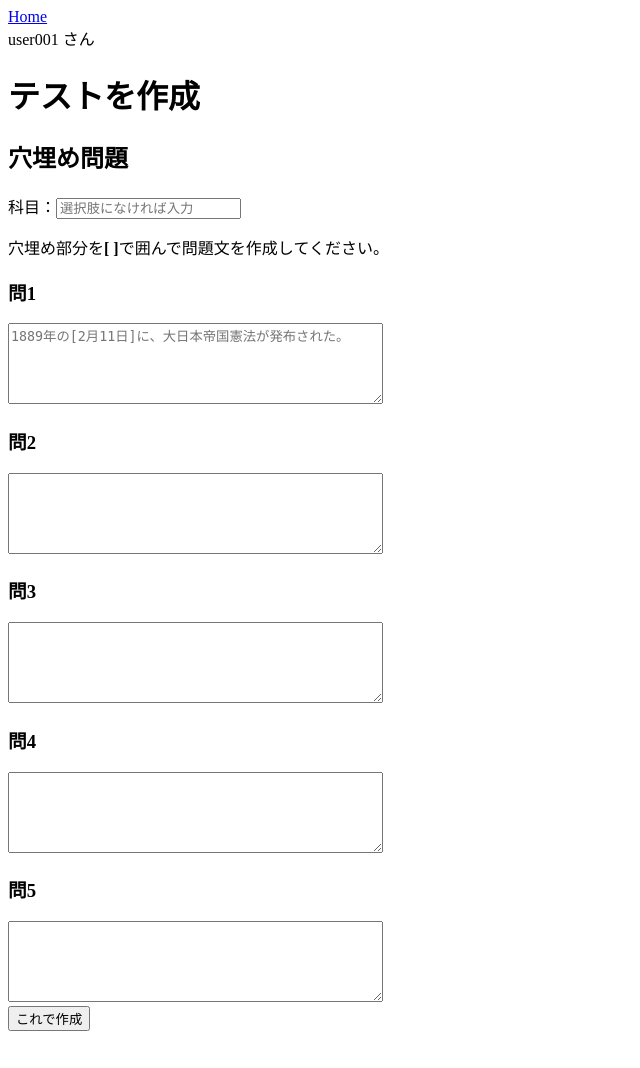
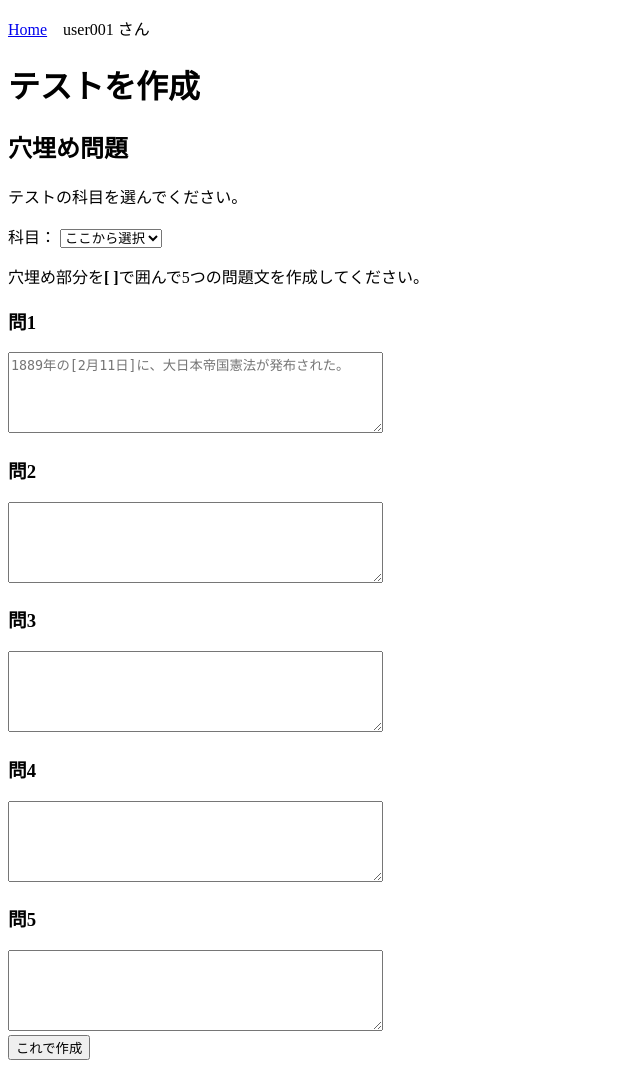
Before and after one commit to G1tHub20/sho_test, a PHP site: page /cre_fillin.php in a window 1280 px wide. Shown: the whole page, without its empty margins (0-640 px from the left). Before the commit the page ends 1031 px from the top, so only its background shows below. Run offline with PHP 8.4, Linux system fonts and the light colour scheme; the visitor is signed in with stand-in values (Sample User, id 1); data that the repository does not hold is empty.

Commit message:
改良、修正

```diff
--- a/cre_fillin.php
+++ b/cre_fillin.php
@@ -13,10 +13,23 @@ $check = [
   '3' => '',
   '4' => '',
 ];
+$message = '';
 $placeholder = " placeholder='1889年の[2月11日]に、大日本帝国憲法が発布された。'";
 
+
 if ($_SERVER['REQUEST_METHOD'] === 'POST') {
-  echo 'submit';
+  // echo 'submit';
+
+  $check = [
+    '0' => '',
+    '1' => '',
+    '2' => '',
+    '3' => '',
+    '4' => '',
+  ];
+  array_filter($check);
+
+
 
   $subject = filter_input(INPUT_POST, 'subject', FILTER_SANITIZE_STRING); //←取得できていない
   d($subject);
@@ -39,15 +52,16 @@ if ($_SERVER['REQUEST_METHOD'] === 'POST') {
 
 
   // チェック１がOKなら
-  if (empty($check)) {
-    echo '文字列チェックOK';
+  if ($check[4] === '') {
+  // if (empty($check)) {
+    // echo '文字列チェックOK';
 
     // 切り出し
     $start[] = mb_strpos($target[$i], '[') + 1; //開始位置（+1する）
     $end[] = mb_strpos($target[$i], ']'); //終了位置
-    echo '開始位置';
+    // echo '開始位置';
     d($start[$i]);
-    echo '終了位置';
+    // echo '終了位置';
     d($end[$i]);
     $length[] = $end[$i] - $start[$i]; //文字列長（終了位置 - 開始位置）
     $mid[] = mb_substr($target[$i], $start[$i], $length[$i]); //対象文字列、開始位置、文字列長
@@ -112,15 +126,29 @@ if ($_SERVER['REQUEST_METHOD'] === 'POST') {
 
 
   if ($result) {
-    echo 'DBに登録完了';
+    // echo 'DBに登録完了';
+    echo '<h2>テストの作成完了！</h2>';
   }
 
 } else {
-  echo '<p>文字列チェックNG！</p>';
-  echo '<p>入力し直してください</p>';
+  $message = '<h2>文字列チェックNG！</h2><h2>入力し直してください</h2>';
 }
 
 }
+
+if ($subject) {
+
+}
+
+} else {
+  // 初期表示（GET）は初期化（※エラー対策）
+  $target = [
+    '0' => '',
+    '1' => '',
+    '2' => '',
+    '3' => '',
+    '4' => '',
+  ];
 }
 ?>
 
@@ -134,22 +162,26 @@ if ($_SERVER['REQUEST_METHOD'] === 'POST') {
 </head>
 <body>
 <?php include 'inc/header.php'; ?>
-  <h1>テストを作成</h1>
-  <h2>穴埋め問題</h2>
+<h1>テストを作成</h1>
+<h2>穴埋め問題</h2>
+<?php echo $message; ?>
   <form method="post" action="">
-    <p>科目：<input type="text" name="subject" list="example" placeholder="選択肢になければ入力" title="※選び直す場合は入力を削除" required></p>
-    <datalist id="example">
-      <option value="国語"></option>
-      <option value="数学"></option>
-      <option value="英語"></option>
-      <option value="歴史"></option>
-      <option value="理科"></option>
-    </datalist>
-    <p>穴埋め部分を<b>[ ]</b>で囲んで問題文を作成してください。</p>
+  <p>テストの科目を選んでください。</p>
+  科目：
+    <select name="subject" required>
+      <option hidden>ここから選択</option>
+      <option value="国語">国語</option>
+      <option value="数学">数学</option>
+      <option value="英語">英語</option>
+      <option value="理科">理科</option>
+      <option value="社会">社会</option>
+      <option value="その他">その他</option>
+    </select>
+    <p title="（注意）全角の[ ]は使用できません">穴埋め部分を<b>[ ]</b>で囲んで5つの問題文を作成してください。</p>
 
     <?php for ($i = 0; $i < 5; $i++): ?>
       <h3>問<?php echo $i + 1 ?></h3>
-      <textarea name="no<?php echo $i; ?>" rows="5" cols="44" <?php if ($i === 0) echo $placeholder; ?>><?php echo $target[$i]; ?></textarea><br>
+      <textarea name="no<?php echo $i; ?>" rows="5" cols="44" <?php if ($i === 0) echo $placeholder; ?> required><?php echo $target[$i]; ?></textarea><br>
     <?php endfor; ?>
     <button type="submit">これで作成</button>
   </form>
--- a/do_fillin.php
+++ b/do_fillin.php
@@ -21,10 +21,10 @@ if ($_SERVER['REQUEST_METHOD'] === 'POST') {
   d($_SESSION['answer']);
 
 } else {
-  echo '解答開始前';
+  // echo '解答開始前';
 
-  $data = $_SESSION['question'];
-  d($data);
+  // $data = $_SESSION['question']; //POST送信で消えてしまう
+  d($_SESSION['question']);
 
   $form = [
     0 => '',
--- a/inc/header.php
+++ b/inc/header.php
@@ -1,9 +1,7 @@
 <header>
-  <a href= "index.php">Home</a>
+  <?php
+    $id = $_SESSION['user_id'];
+    $user_id = 'user' . sprintf('%03d', $id);
+  ?>
+  <p><a href= "index.php">Home</a><?php echo '　' . $user_id  . ' さん</p>'; ?></p>
 </header>
-<?php
-$id = $_SESSION['user_id'];
-$user_id = 'user' . sprintf('%03d', $id);
-echo $user_id  . ' さん';
-
-?>
--- a/library.php
+++ b/library.php
@@ -36,10 +36,13 @@ function get_var_name($var) {
 
 // var_dumpを見やすくする
 function d($var) {
-  echo get_var_name($var);
-  echo "<pre>";
-  var_dump($var);
-  echo "</pre>";
+  $flag = false;
+  if ($flag) {
+    echo get_var_name($var);
+    echo "<pre>";
+    var_dump($var);
+    echo "</pre>";
+  }
 }
 
 // 定数の定義
```
Also changed, not shown: index.php (+7 -7 lines), take_exam.php (+4 -4 lines).
